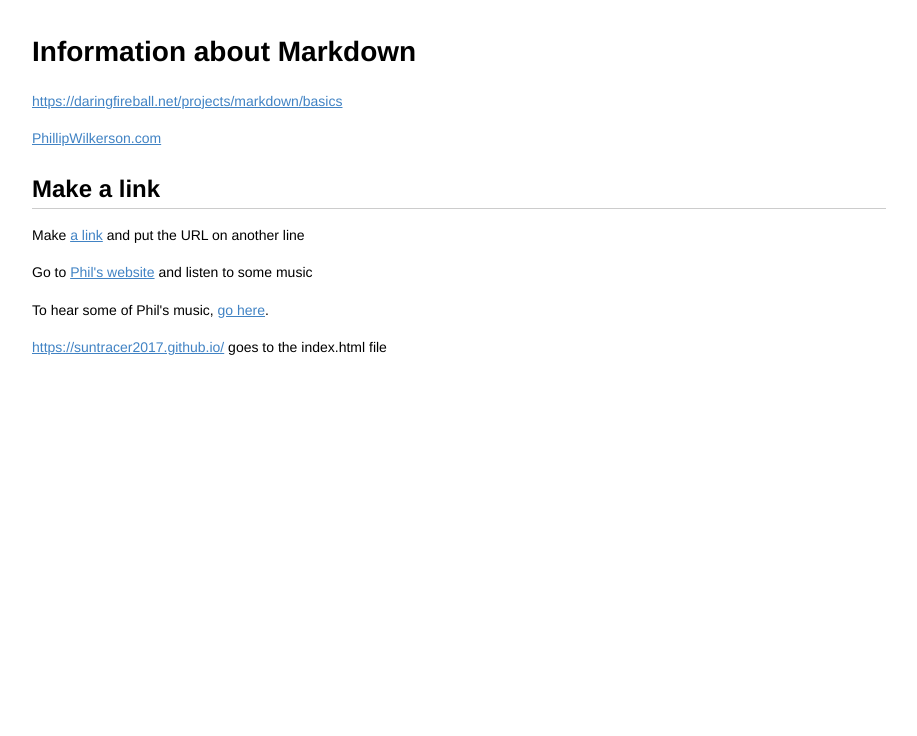
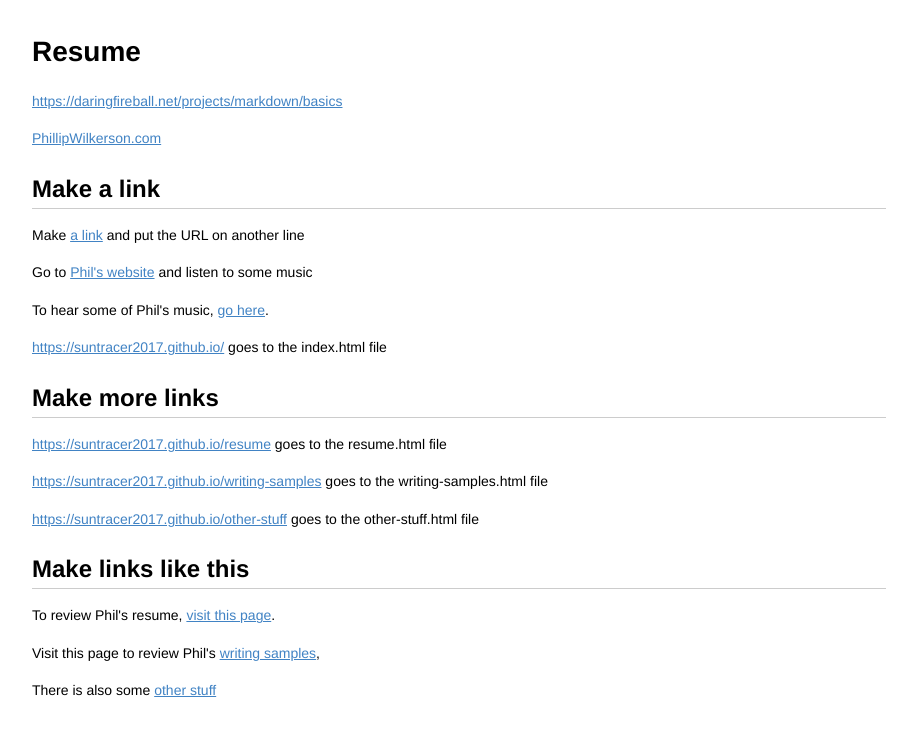
Before and after one commit to suntracer2017/suntracer001, a plain HTML site: page resume.html in a window 1280 px wide. Shown: the whole page, without its empty margins (181-1098 px from the left). Drawn offline with Linux system fonts and the light colour scheme.

Commit message:
Update resume.html

```diff
--- a/resume.html
+++ b/resume.html
@@ -5,7 +5,7 @@
 
 <meta charset="utf-8">
 <meta name="viewport" content="width=device-width, initial-scale=1.0, user-scalable=yes">
-<title>index</title>
+<title>resume</title>
 
 
 <style type="text/css">
@@ -331,7 +331,7 @@ kbd {
 
 <body>
 
-<h1 id="toc_0">Information about Markdown</h1>
+<h1 id="toc_0">Resume</h1>
 
 <p><a href="https://daringfireball.net/projects/markdown/basics">https://daringfireball.net/projects/markdown/basics</a></p>
 
@@ -347,6 +347,22 @@ kbd {
 
 <p><a href="https://suntracer2017.github.io/">https://suntracer2017.github.io/</a> goes to the index.html file</p>
 
+<h2 id="toc_2">Make more links</h2>
+
+<p><a href="https://suntracer2017.github.io/resume">https://suntracer2017.github.io/resume</a> goes to the resume.html file</p>
+
+<p><a href="https://suntracer2017.github.io/writing-samples">https://suntracer2017.github.io/writing-samples</a> goes to the writing-samples.html file</p>
+
+<p><a href="https://suntracer2017.github.io/other-stuff">https://suntracer2017.github.io/other-stuff</a> goes to the other-stuff.html file</p>
+
+<h2 id="toc_3">Make links like this</h2>
+
+<p>To review Phil&#39;s resume, <a href="https://suntracer2017.github.io/resume">visit this page</a>.</p>
+
+<p>Visit this page to review Phil&#39;s <a href="https://suntracer2017.github.io/writing-samples">writing samples</a>, </p>
+
+<p>There is also some <a href="https://suntracer2017.github.io/other-stuff">other stuff</a></p>
+
 
 
 
```
